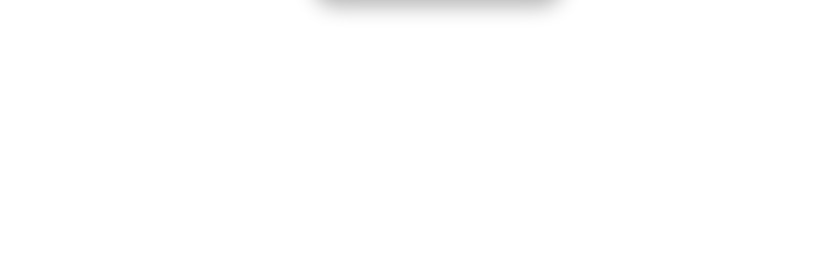
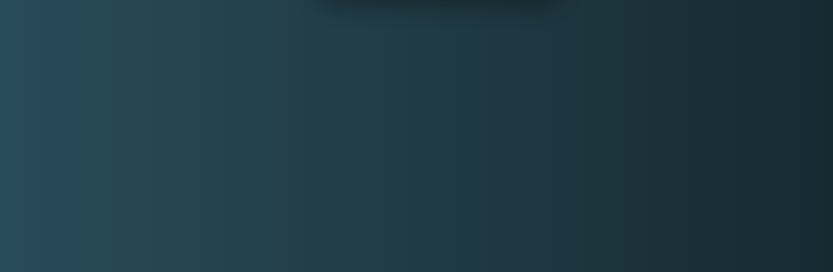
Before and after one commit to sudesh7447/profile-ex, a plain HTML site: page index.html in a window 1280 px wide. Shown: the part 528-800 px from the top of the page, without its empty margins (202-1035 px from the left). Drawn offline with nearby package versions, Linux system fonts and the light colour scheme.

Commit message:
Update team.css

```diff
--- a/team.css
+++ b/team.css
@@ -6,7 +6,7 @@
   box-sizing: border-box;
 }
 body{
-  background: white;
+  background: linear-gradient(to right , #2c5364 , #203a43 , #0f2027);
 }
 .center{
   display: flex;
```
